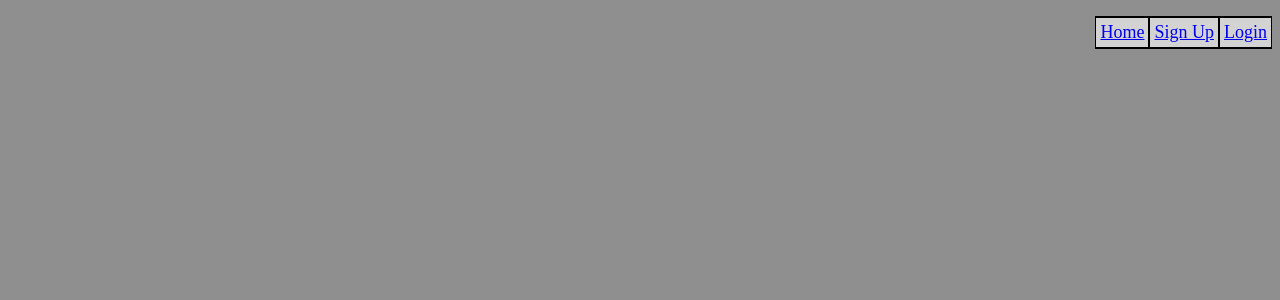
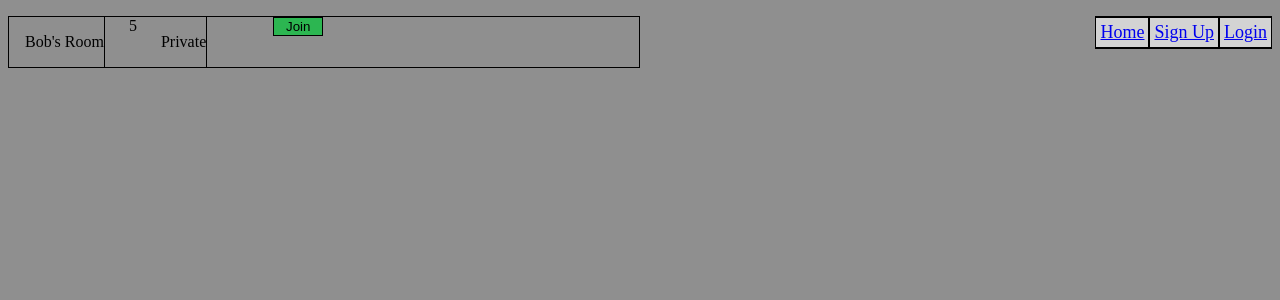
Before and after one commit to m1k0103/music_together, a Flask app: page / in a window 1280 px wide. Shown: the top 300 px of the page. Run offline with Flask 3, Linux system fonts and the light colour scheme; data that the repository does not hold is empty; parts of the project's set-up code (start-up, migrations or seed data) failed here and were passed over.

Commit message:
worked on index template

```diff
--- a/music_together/templates/index.html
+++ b/music_together/templates/index.html
@@ -3,6 +3,19 @@
 {% block head %}{% endblock %}
 {% block content %}
 
+<div class="left-container">
+    <div class="room-menu-box">
+        <div class="room-name">Bob's Room</div>
+        <div class="room-capacity">5</div>
+        <div class="room-privacy">Private</div>
+        <form action="/join-room" method="post">
+            <button class="room-join-button" onclick="this.form.submit()">
+                Join
+            </button>
+        </form>
 
+    </div>
+
+</div>
 
 {% endblock %}
```
